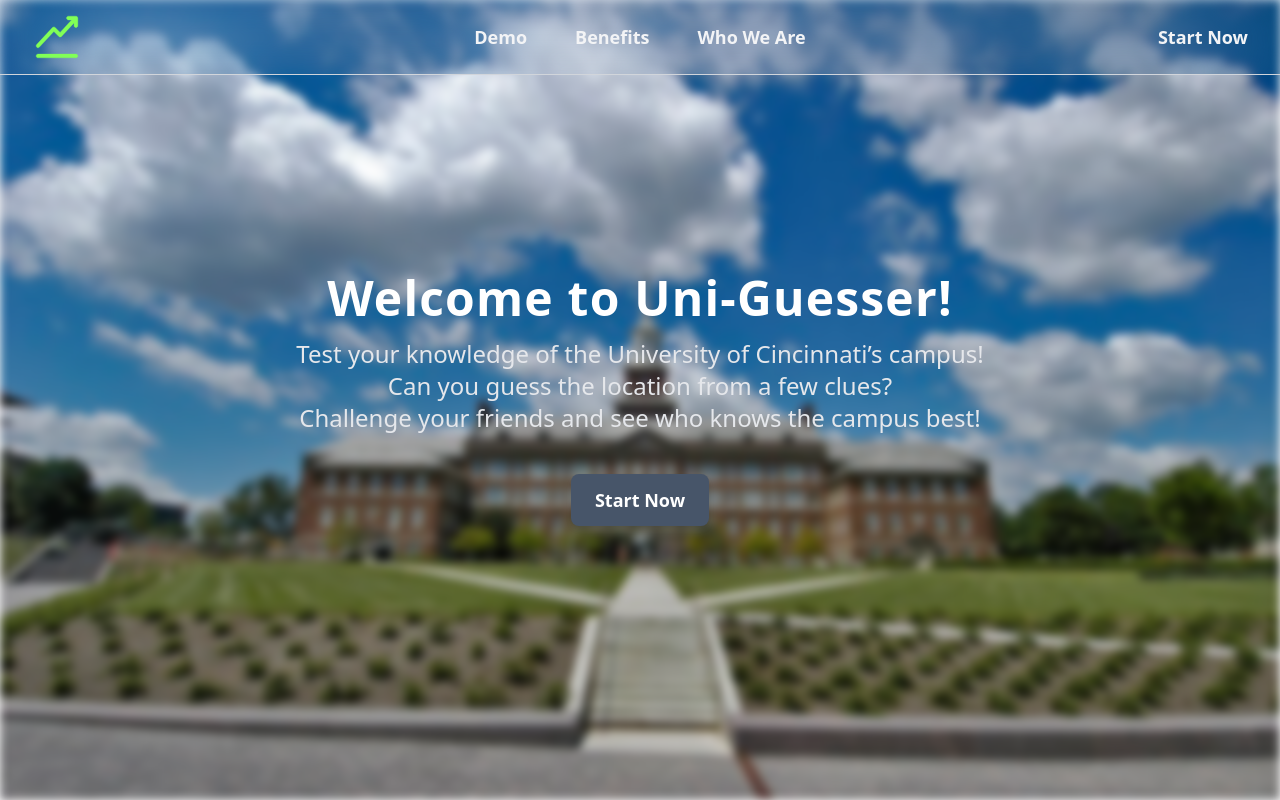
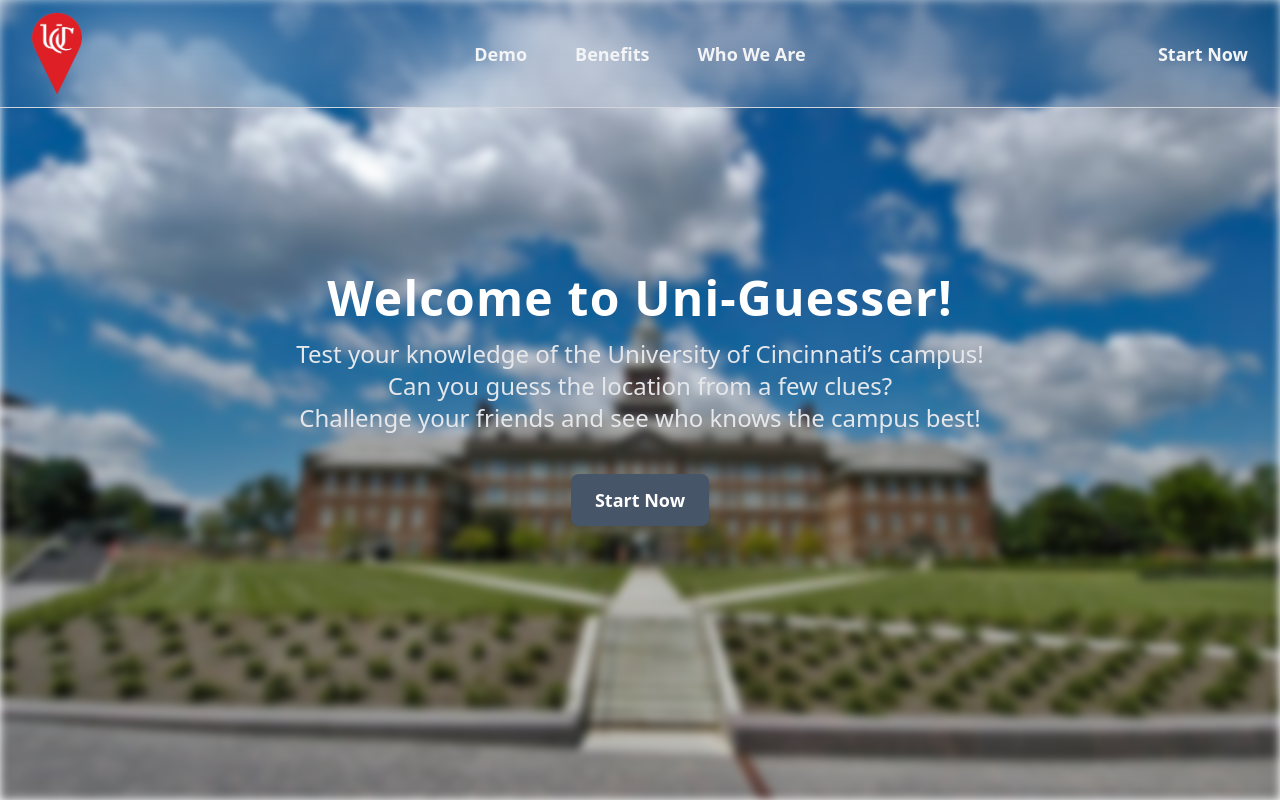
Before and after one commit to muhlenlogan8/GOU, a React (Vite) app in the folder GOU/: page / in a window 1280 px wide. Shown: the top 800 px of the page. Built offline with nearby package versions, Linux system fonts and the light colour scheme.

Commit message:
updating logo

```diff
--- a/GOU/index.html
+++ b/GOU/index.html
@@ -4,7 +4,7 @@
     <meta charset="UTF-8" />
     <link rel="icon" type="image/svg+xml" href="/src/assets/UniGuesser_Logo.png" />
     <meta name="viewport" content="width=device-width, initial-scale=1.0" />
-    <title>GOU</title>
+    <title>Uni-Guesser</title>
   </head>
   <body>
     <div id="root"></div>
--- a/GOU/src/components/HomeHeader.jsx
+++ b/GOU/src/components/HomeHeader.jsx
@@ -1,6 +1,5 @@
 import { useState } from "react";
-import logo from "../assets/logo.svg";
-import logoHover from "../assets/logoHover.svg";
+import logo from "../assets/UniGuesser_Logo.png";
 import { Bars3Icon, XMarkIcon } from "@heroicons/react/24/outline";
 import { Dialog, DialogPanel, PopoverGroup } from "@headlessui/react";
 
@@ -15,16 +14,14 @@
         className="mx-auto flex max-w-7xl items-center justify-between p-3 lg:px-8"
       >
         <div className="flex lg:flex-1">
-          <a href="#" className="-m-1.5 p-1.5">
-            <span className="sr-only">Relax Finance</span>
+          <a href="" className="-m-1.5 p-1.5">
+            <span className="sr-only">Uni-Guesser</span>
             <img
               width={50}
               height={40}
-              src={isHover ? logoHover : logo}
+              src= {logo}
               alt=""
-              href="#"
-              onMouseEnter={() => setIsHovered(true)}
-              onMouseLeave={() => setIsHovered(false)}
+              href=""
             />
           </a>
         </div>
```
